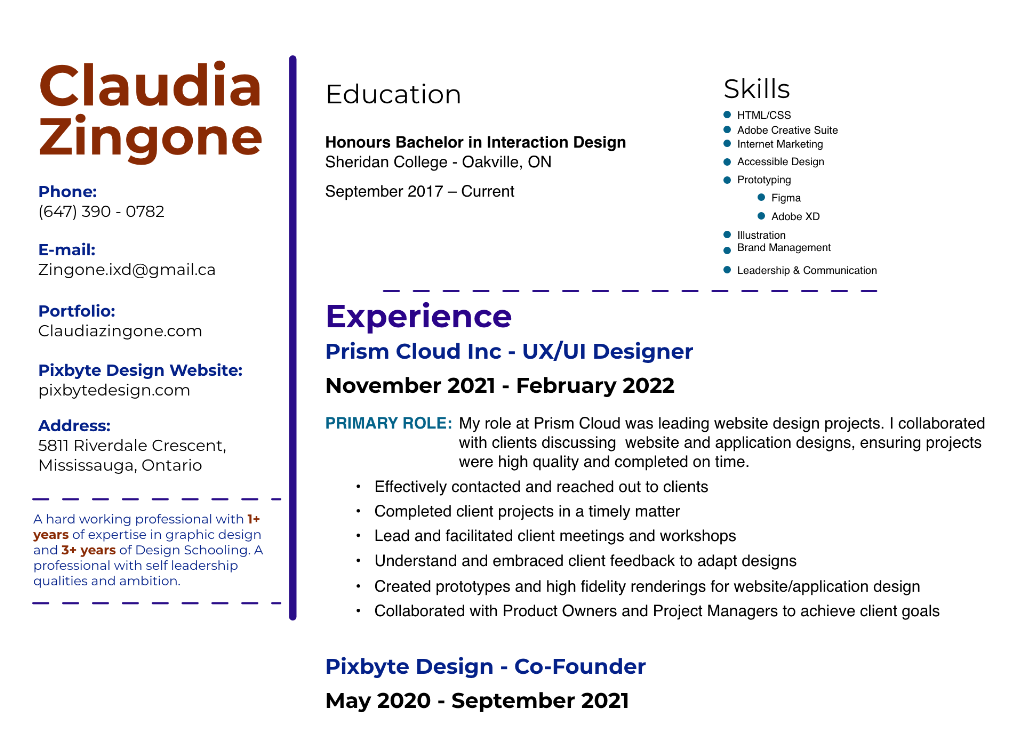
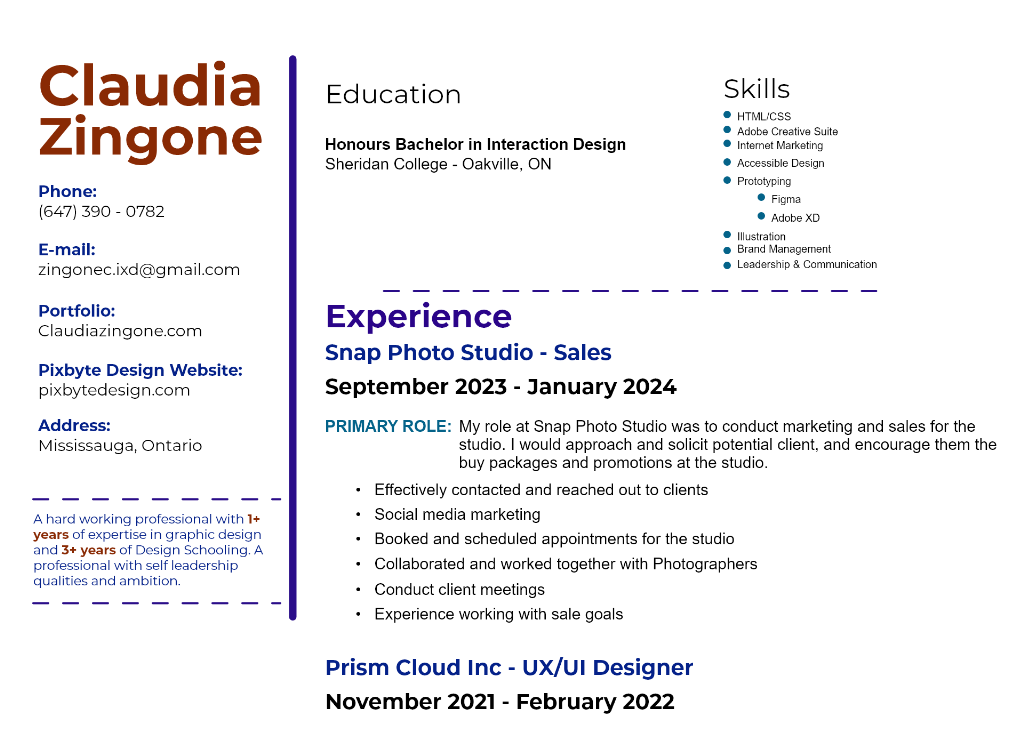
Before and after one commit to truecraz/truecraz.github.io, a plain HTML site: page resume.html in a window 1280 px wide. Shown: the part 50-779 px from the top of the page, without its empty margins (107-1135 px from the left). Drawn offline with nearby package versions, Linux system fonts and the light colour scheme.

Commit message:
Update resume.html

```diff
--- a/resume.html
+++ b/resume.html
@@ -50,7 +50,7 @@
 
 
 
-        <img src="Web 1920 – 1.png" style="max-width:100%; margin:auto; place-content: center;"></a>
+        <img src="resumeweb.png" style="max-width:100%; margin:auto; place-content: center;"></a>
         <br><br><br>
         <!-- <div class="box2" style="margin-left: 80%;" >
             <a href="resume.html" class="myButton">Download</a> -->
```
